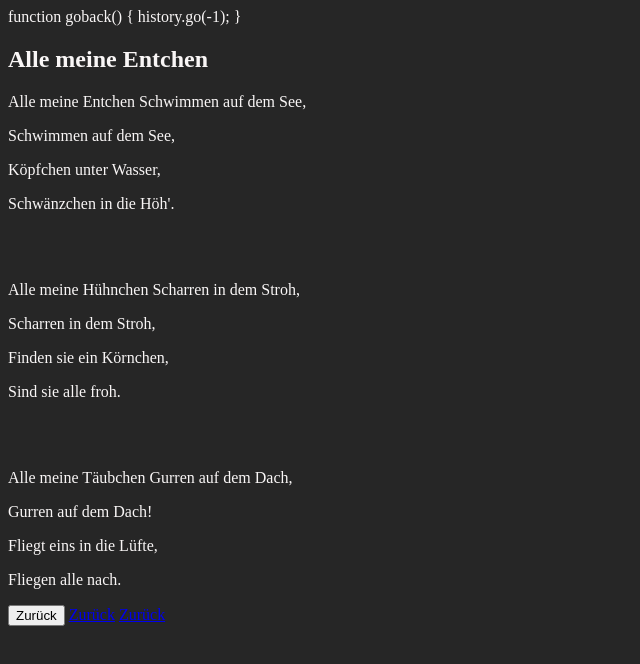
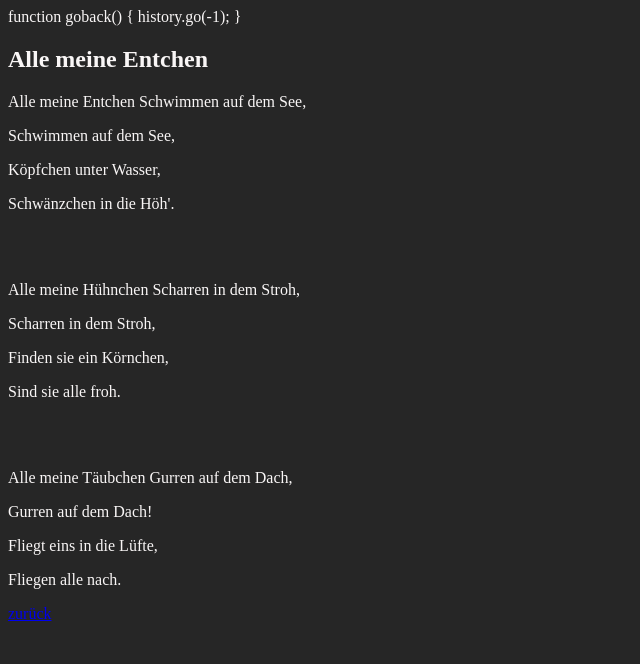
Before and after one commit to fara321/button_play, a plain HTML site: page text_ente.html in a window 1280 px wide. Shown: the whole page, without its empty margins (0-640 px from the left). Drawn offline with Linux system fonts and the light colour scheme.

Commit message:
Update text_ente.html

```diff
--- a/text_ente.html
+++ b/text_ente.html
@@ -46,11 +46,7 @@
         <p>Fliegt eins in die Lüfte,</p>
         <p>Fliegen alle nach.</p>
 
-        <input type="button" value="Zurück" onClick="javascript:history.back()">
-        <!-- <a href="javascript:history.back()">Zurück</a> -->
-
-        <a href="javascript:window.back()">Zurück</a>
-        <a href=”javascript:goback()”>Zurück</a>
+        <a href="index.html">zurück</a>
 
 </body>
 
```
